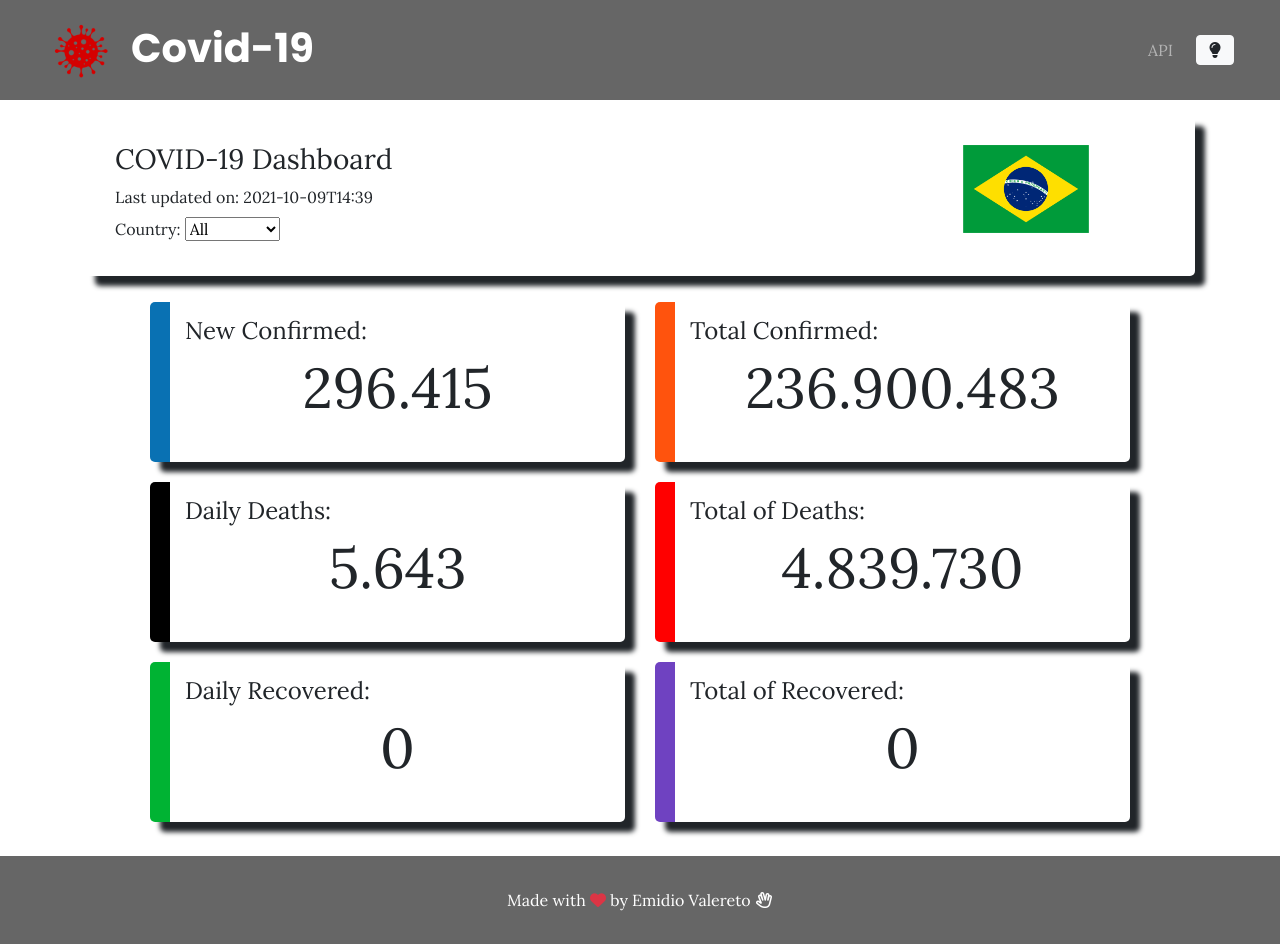
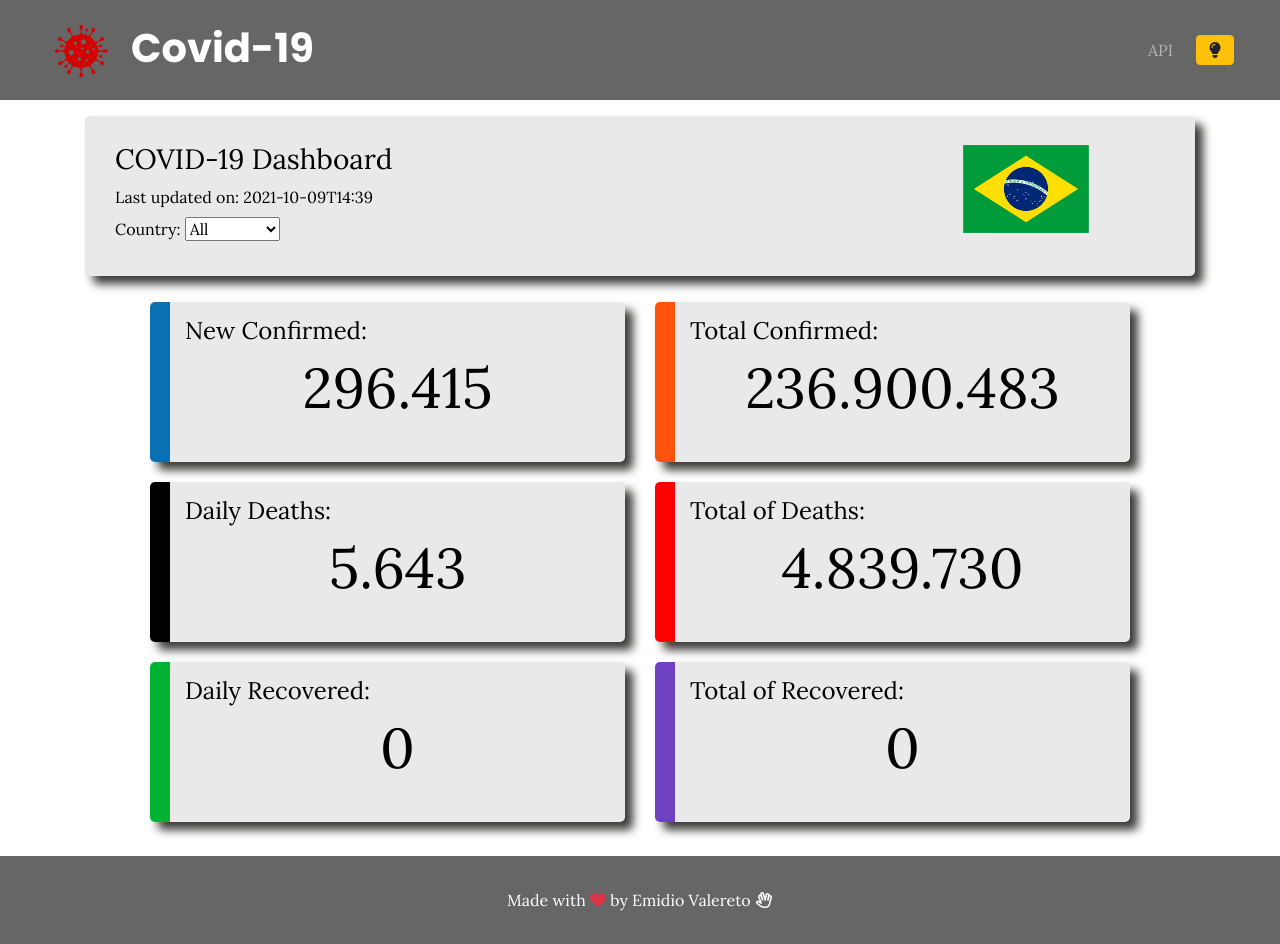
Before and after one commit to emidiovaleretto/covid-19-webapp-ms2-project, a plain HTML site: page index.html in a window 1280 px wide. Both pictures are taken after a click on the icon 1215 px from the left and 50 px from the top of the page. Drawn offline with nearby package versions, Linux system fonts and the light colour scheme.

Commit message:
Fix background color in boxes when click on the icon.

```diff
--- a/assets/css/style.css
+++ b/assets/css/style.css
@@ -9,6 +9,7 @@
     --pink: #E80C7A;
     --blue: #0971B3;
     --gray: #3B3C39;
+    --darkgray: #181818;
 }
 
 * {
@@ -18,11 +19,12 @@
 }
 
 body {
-    background: var(--gray);
+    background: var(--darkgray);
+    color: var(--white);
 }
 
 .markup {
-    background: var(--white);
+    background: var(--gray);
     height: 160px;
 }
 
@@ -58,7 +60,7 @@ body {
     padding: 15px;
     border-radius: 5px;
     margin: 10px 15px;
-    box-shadow: 10px 10px 5px;
+    box-shadow: 8px 8px 20px #000000;
 }
 
 .box:nth-child(1) {
--- a/assets/js/script.js
+++ b/assets/js/script.js
@@ -1,7 +1,22 @@
-function changeBackground(event) {
+function changeBackgroundColor(event) {
     let body = document.body;
-    body.style.backgroundColor = 'white';
+    let box = document.getElementsByClassName("box");
+    let icon = document.getElementsByClassName('btn-light')[0];
+    icon.classList.replace('btn-light', 'btn-warning');
+
+    if (body.id === 'darkgray') {
+        body.style.backgroundColor = '#FFFFFF';
+
+        for (let i = 0; i < box.length; i++) {
+            box[i].style.backgroundColor = '#e9e9e9';
+            box[i].style.color = '#000000';
+            box[i].style.boxShadow = '8px 8px 10px #3B3C39';
+        }
+    }
+    else {
+        body.style.backgroundColor = '#181818';
+    }
 }
 
 let clickableIcon = document.getElementById('clickable-icon');
-clickableIcon.addEventListener('click', changeBackground);
+clickableIcon.addEventListener('click', changeBackgroundColor);
--- a/index.html
+++ b/index.html
@@ -20,7 +20,7 @@
 
 </head>
 
-<body>
+<body id="darkgray">
 
     <!-- Header -->
     <header>
```
